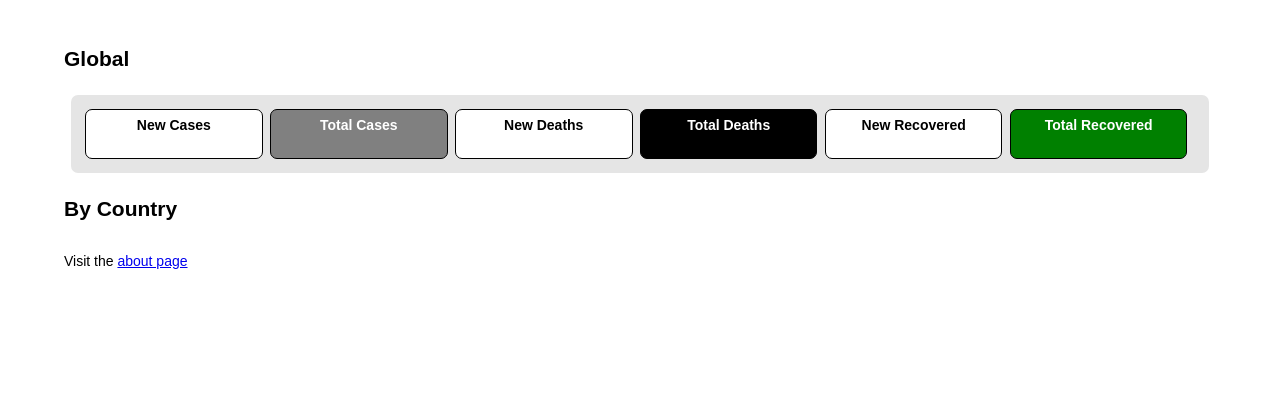
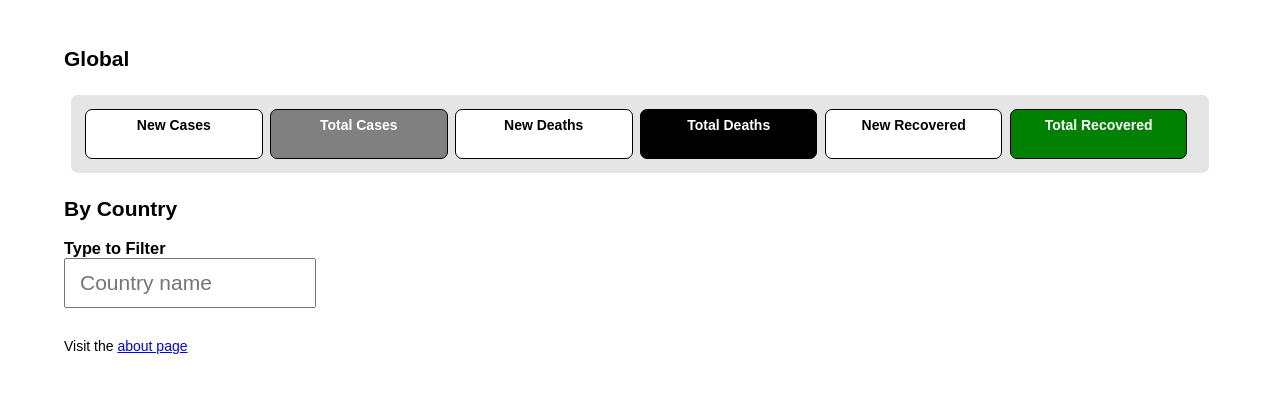
Before and after one commit to Mr-viv1gupta/covid19-tracker, a Node server app: template views/home.pug in a window 1280 px wide. Shown: the top 393 px of the page. Run offline with Node 20, Linux system fonts and the light colour scheme; the template is opened without the code that fills it, so the values that code supplies are empty.

Commit message:
Modified: Country filter added

```diff
--- a/views/home.pug
+++ b/views/home.pug
@@ -31,12 +31,33 @@ block content
                                 .total
                                     h4 Total Recovered
                                     .count  #{data.Global.TotalRecovered}
-    .centered
+    .centered#countryList
         h2 By Country
+        h3 Type to Filter
+            form(onSubmit="handleSubmit(event)")
+                input#needle(placeholder="Country name", onkeyup="handleKeyup(event)")
+            // This JavaScript will run in the Web browser.
+            script(type="text/javascript").
+                filter = (needle) => {
+                    const cards = document.querySelectorAll('#countryList .card');
+                    cards.forEach(el => {
+                        const name = el.getAttribute('data-name').toLowerCase();
+                        const isMatched = name && name.indexOf(needle) !== -1;
+                        el.style.display = isMatched ? 'block' : 'none';
+                    });
+                }
+                handleSubmit = (e) => {
+                    e.preventDefault(); // Prevent the form from reloading the page. We're handling this with JavaScript.
+                };
+                handleKeyup = (e) => {
+                    // Filter whenever content is entered.
+                    const needle = e.target.value.toLowerCase(); // Get the filter value.
+                    filter(needle);
+                };
         .cards
             // Our Countries array is now at data.Countries.
             each val, index in data.Countries
-                .card
+                .card(data-name=val.Country.toLowerCase())
                     h2 #{val.Country}
                     i As of #{val.Date.split('T')[0]}
                     .row
```
